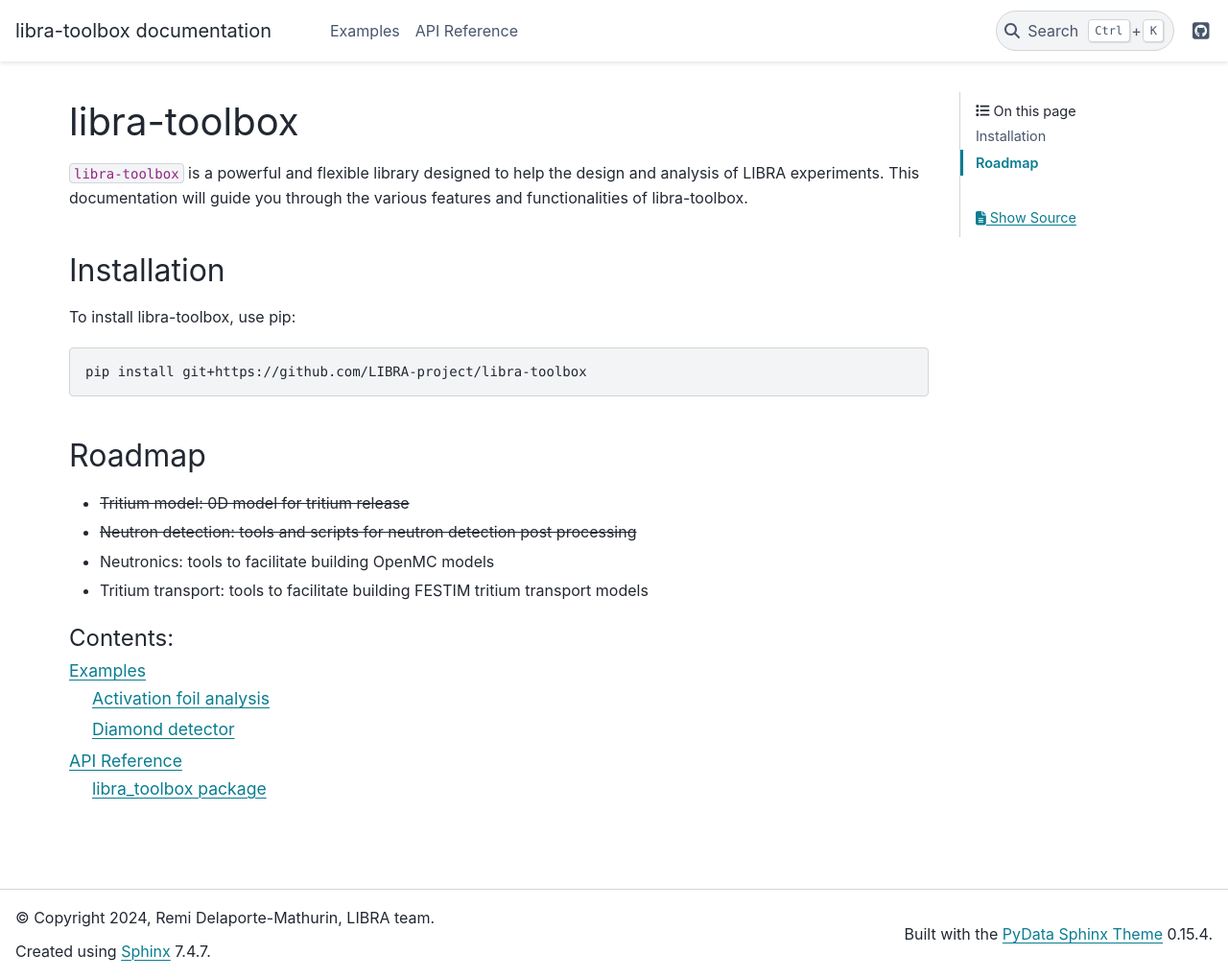
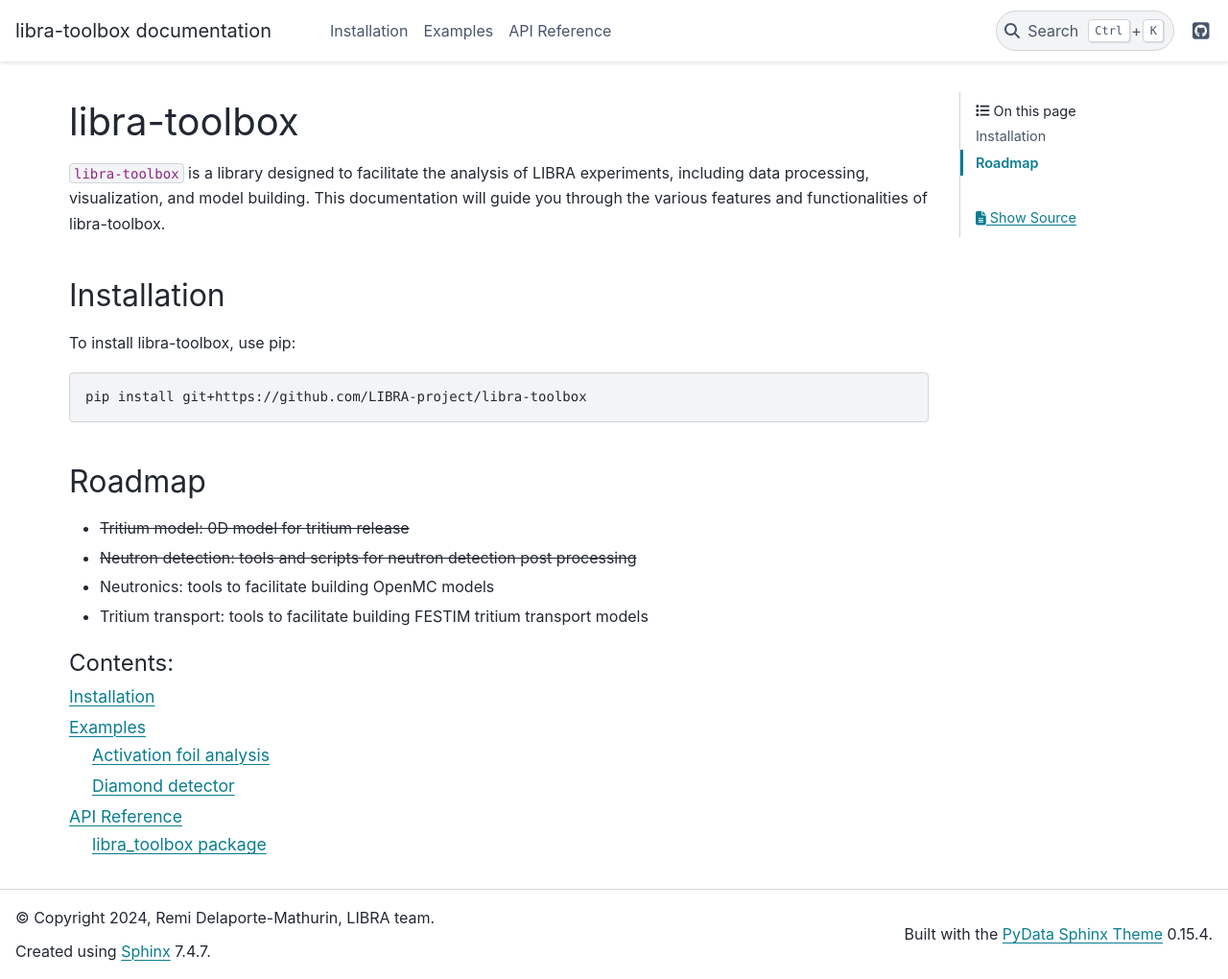
Before and after one commit to davidepettinari/libra-toolbox, a Sphinx documentation site: the page built from docs/index.rst, in a window 1280 px wide and 1020 px high. Shown: the whole window at 96% size. Built offline with Sphinx 7.4.7 and the PyData theme 0.15.4, drawn with Linux system fonts in a browser that asks for light colours.

Commit message:
installation

```diff
--- a/docs/index.rst
+++ b/docs/index.rst
@@ -1,7 +1,7 @@
 libra-toolbox
 =============
 
-``libra-toolbox`` is a powerful and flexible library designed to help the design and analysis of LIBRA experiments.
+``libra-toolbox`` is a library designed to facilitate the analysis of LIBRA experiments, including data processing, visualization, and model building.
 This documentation will guide you through the various features and functionalities of libra-toolbox.
 
 
@@ -31,5 +31,6 @@
    :maxdepth: 2
    :caption: Contents:
 
+   installation
    examples/index
    modules/index
```
Also changed, not shown: docs/installation.rst (added, +10 -0 lines).
